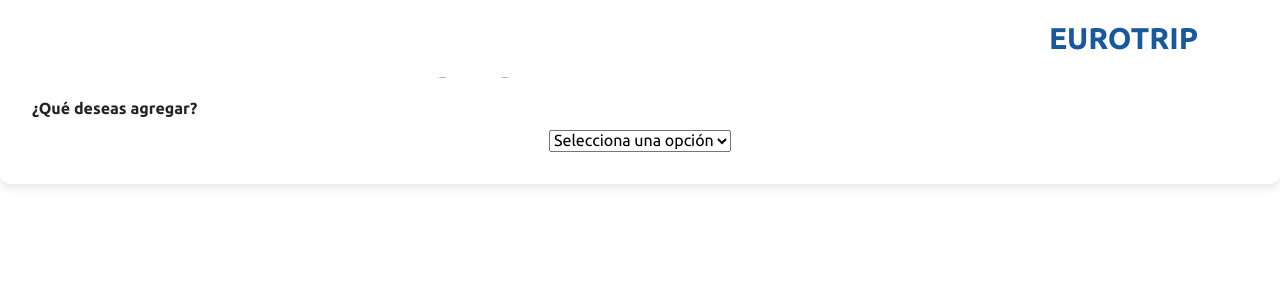
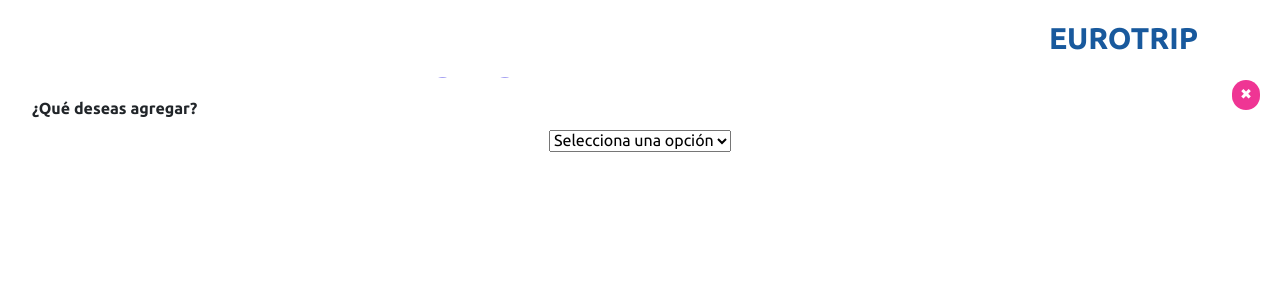
Before and after one commit to santiago-sop/trip-managment, a Next.js app in the folder frontend/: page /Add in a window 1280 px wide. Shown: the top 300 px of the page. Built offline with nearby package versions, Linux system fonts and the light colour scheme.

Commit message:
boton de cerrar el menu de add

```diff
--- a/frontend/src/app/Add/add.module.css
+++ b/frontend/src/app/Add/add.module.css
@@ -4,13 +4,13 @@
   padding: 2rem;
   background: #fff;
   border-radius: 10px;
-  box-shadow: 0 4px 10px rgba(0, 0, 0, 0.1);
   text-align: center;
+  z-index: -1;
+   margin-bottom: 3rem;
+  /* position: relative; */
 }
 
-.addContainer {
-  margin-bottom: 3rem; /* o el alto de tu footer */
-}
+
 
 .addContainer h1 {
   color: #4f46e5;
@@ -46,8 +46,31 @@
   border-radius: 8px;
   cursor: pointer;
   transition: background 0.3s ease-in-out;
+  margin-bottom: 5rem;
 }
 
 .submitButton:hover {
   background: #3b39cc;
 }
+
+.selectorRow {
+  display: flex;
+  justify-content: space-between;
+  align-items: center;
+  margin-bottom: 8px;
+}
+
+.closeButton {
+  background-color: var(--rosado);
+  color: white;
+  border: none;
+  padding: 4px 8px;
+  border-radius: 50px;
+  cursor: pointer;
+  font-size: 0.9rem;
+  margin-left: 10px;
+  transition: background-color 0.3s ease;
+  position: fixed;
+   top: 80px;
+  right: 20px;
+}
--- a/frontend/src/app/Add/page.tsx
+++ b/frontend/src/app/Add/page.tsx
@@ -115,7 +115,6 @@ const Page = () => {
   // Obtener la fecha de hoy en ambos formatos
   const today = new Date();
   const pad = (n: number) => n.toString().padStart(2, '0');
-  const yyyyMMdd = `${today.getFullYear()}-${pad(today.getMonth() + 1)}-${pad(today.getDate())}`;
   const ddMMyy = `${pad(today.getDate())}-${pad(today.getMonth() + 1)}-${today.getFullYear().toString().slice(-2)}`;
 
   // Inicializar fechas por defecto al montar el componente
@@ -181,7 +180,7 @@ const Page = () => {
     <div className={styles.addContainer}>
       <h1>Agregar Nuevo Elemento</h1>
       {successMsg && <div style={{ color: 'green', fontWeight: 'bold', marginBottom: 16 }}>{successMsg}</div>}
-
+      <div className='position-relative'>
         <label className={styles.label}>¿Qué deseas agregar?</label>
         <select className={styles.select} value={selectedType} onChange={handleTypeChange}>
           <option value="">Selecciona una opción</option>
@@ -193,6 +192,12 @@ const Page = () => {
           <option value="budget">Plata al presupuesto</option>
         </select>
 
+        <div className={styles.selectorRow}>
+          <button type="button" className={styles.closeButton} onClick={() => setSelectedType('')}>
+            ✖
+          </button>
+        </div>
+      </div>
       {selectedType && (
         <form onSubmit={handleSubmit} className={styles.form}>
           {/* <label className={styles.label}>Nombre</label>
```
Also changed, not shown: frontend/src/components/NavbarMenu.module.css (+7 -0 lines), frontend/src/app/globals.css (line endings or trailing spaces). Lines whose indentation alone changed are shown as unchanged.
